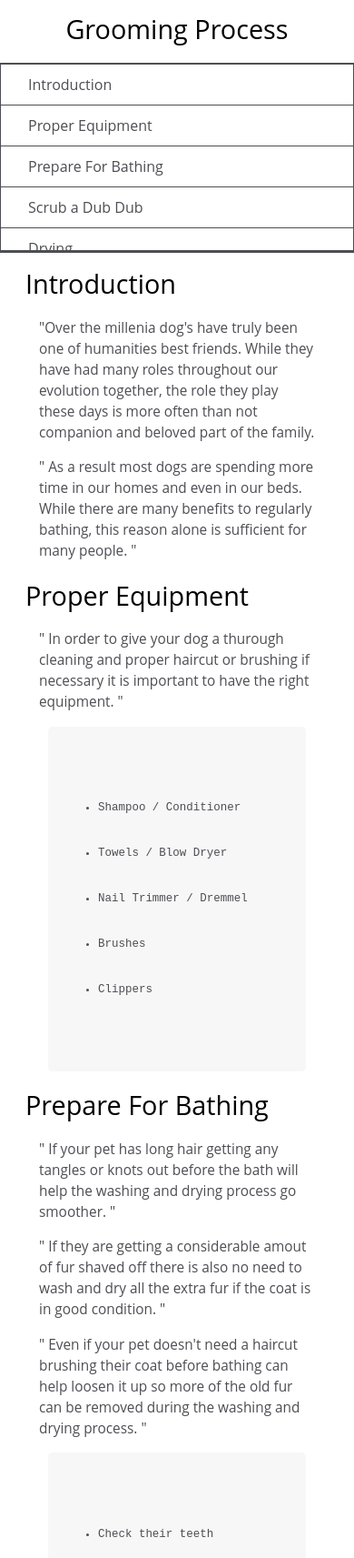
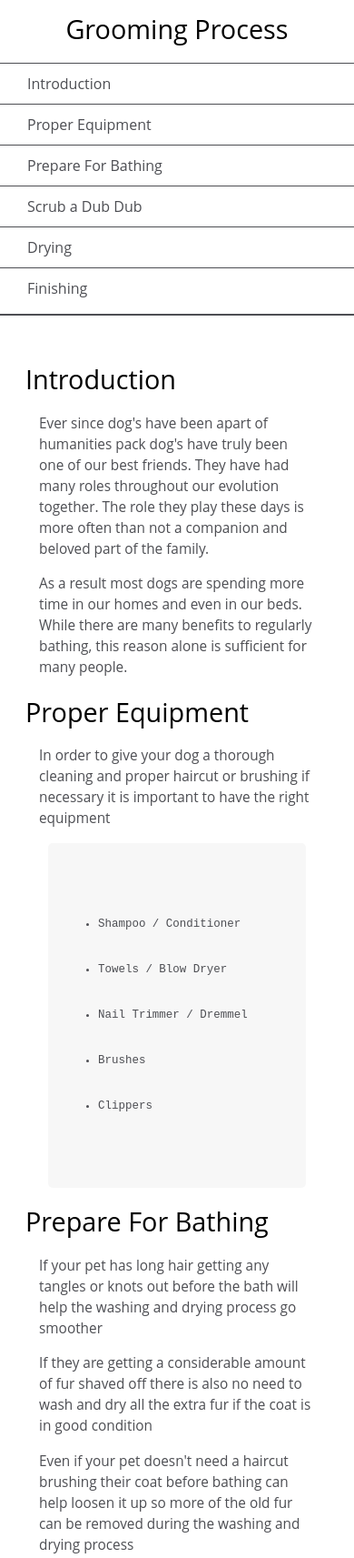
Before and after one commit to Matthew-Antonious/technicalPage, a plain HTML site: page index.html in a window 390 px wide. Shown: the top 1713 px of the page at 91% size. Drawn offline with Linux system fonts and the light colour scheme.

Commit message:
took away navbar scroll on small screens

```diff
--- a/index.html
+++ b/index.html
@@ -10,7 +10,7 @@
   <body>
     <nav id='navbar'>
       <header>Grooming Process</header>
-      <ul>
+      <ul class="navbar-ul">
         <li>
           <a class='nav-link' href='#Introduction'>Introduction</a>
         </li>
@@ -27,7 +27,7 @@
           <a class='nav-link' href='#Drying'>Drying</a>
         </li>
         <li>
-          <a class='nav-link' href='#Finishing'>Finisihing</a>
+          <a class='nav-link' href='#Finishing'>Finishing</a>
         </li>
       </ul>
     </nav>
@@ -36,8 +36,10 @@
         <header>Introduction</header>
         <article>
           <p>
-            "Over the millenia dog's have truly been one of humanities best friends. While they have had many roles throughout our evolution together, the role they play these days is more often than not companion and beloved part of the family. </p>
-        <p>" As a result most dogs are spending more time in our homes and even in our beds. While there are many benefits to regularly bathing, this reason alone is sufficient for many people. "
+            Ever since dog's have been apart of humanities pack dog's have truly been one of our best friends. They have had many roles throughout our evolution together. The role they play these days is more often than not a companion and beloved part of the family.
+          </p>
+          <p>
+            As a result most dogs are spending more time in our homes and even in our beds. While there are many benefits to regularly bathing, this reason alone is sufficient for many people.
           </p>
         </article>
         </section>
@@ -45,7 +47,7 @@
         <header>Proper Equipment</header>
         <article>
           <p>
-            " In order to give your dog a thurough cleaning and proper haircut or brushing if necessary it is important to have the right equipment. "
+            In order to give your dog a thorough cleaning and proper haircut or brushing if necessary it is important to have the right equipment
           </p>
           <code>
             <ul>
@@ -62,10 +64,14 @@
         <header>Prepare For Bathing</header>
         <article>
           <p>
-            " If your pet has long hair getting any tangles or knots out before the bath will help the washing and drying process go smoother. "
+            If your pet has long hair getting any tangles or knots out before the bath will help the washing and drying process go smoother
           </p>
-          <p>" If they are getting a considerable amout of fur shaved off there is also no need to wash and dry all the extra fur if the coat is in good condition. "</p>
-          <p>" Even if your pet doesn't need a haircut brushing their coat before bathing can help loosen it up so more of the old fur can be removed during the washing and drying process. "</p>
+          <p>
+            If they are getting a considerable amount of fur shaved off there is also no need to wash and dry all the extra fur if the coat is in good condition
+          </p>
+          <p>
+            Even if your pet doesn't need a haircut brushing their coat before bathing can help loosen it up so more of the old fur can be removed during the washing and drying process
+          </p>
           <code>
           <ul>
             <li>Check their teeth</li>
@@ -80,19 +86,17 @@
         <header>Scrub a Dub Dub</header>
         <article>
           <p>
-            " Once your pet has been prepped it is time for the bath. Before applying shampoo and conditioner make sure that their coat is wet all the way through. This will help ensure that the cleaning products are not over used and are able to do their best for your pets coat. "
+            Once your pet has been prepped it is time for the bath. Before applying shampoo and conditioner make sure that their coat is wet all the way through. This will help ensure that the cleaning products are not over used and are able to do their best for your pets coat.
           </p>
-          <p>
-            " Here are a few tips to assist bath time "
-          </p>
+          <h4>Bathing Tips</h4>
           <code>
           <ul>
             <li>clean their ears</li>
             <li>Use an appropriate Shampoo / Conditioner</li>
-            <li> Let them sit on the coat as long as necessary</li>
+            <li>Let them sit on the coat as long as necessary</li>
             <li>Use a Rubber Scrub Brush (e.g.Zoom Groom)</li>
             <li>Rinse All Products Thoroughly</li>
-            </ul>
+          </ul>
           </code>
         </article>
         </section>
@@ -100,16 +104,17 @@
         <header>Drying</header>
         <article>
           <p>
-            " Once your pet has been cleaned it is time to dry! At this point most pups will help you out with a good shake so take cover. After a good shake use a towel or two to get the majority of the water off.  "
+            Once your pet has been cleaned it is time to dry! At this point most pups will help you out with a good shake so take cover. After a good shake use a towel or two to get the majority of the water off.
           </p>
-          <p>" If your furry friend doesn't require any additional work you can let them air dry at this point. However in my professional experience that is rarely recommended. Most dog washes provide high powered dryers that make the drying process much faster and also help remove more loose fur. "
+          <p>
+            If your furry friend doesn't require any additional work you can let them air dry at this point. However in my professional experience that is rarely recommended. Most dog washes provide high powered dryers that make the drying process much faster and also help remove more loose fur.
           </p>
           <h4>Drying Tips</h4>
           <code>
           <ul>
             <li>Use the Towel and Blow Dryer Together</li>
-            <li>Don't point the dryer in their face or ears.</li>
-            <li>If the dog doesn't like the dryer try covering their head with a towel so it's not as loud.</li>
+            <li>Don't point the dryer in their face or ears</li>
+            <li>If the dog doesn't like the dryer try covering their head with a towel so it's not as loud</li>
             <li>Covering their head can also help if they try to bite the dryer</li>
           </ul>
           </code>
@@ -119,9 +124,10 @@
         <header>Finishing</header>
         <article>
           <p>
-               Congratulations you have a clean dry furry friend!
+            Congratulations you have a clean dry furry friend!
           </p>
-          <p> Now its time to brush out any access fur if they are shedding. Clip their hair if they need a haircut. Trim their nails if they are getting long.
+          <p>
+            Now its time to brush out any access fur if they are shedding. Clip their hair if they need a haircut. Trim their nails if they are getting long.
           </p>
           <code>
           <ul>
--- a/styles.css
+++ b/styles.css
@@ -31,22 +31,6 @@ nav {
   display: block;
 }
 
-@media only screen and (max-width: 815px) {
-#navbar {
-    background-color: white;
-    position: absolute;
-    top: 0;
-    padding: 0;
-    margin: 0;
-    width: 100%;
-    max-height: 275px;
-    border: none;
-    z-index: 1;
-    border-bottom: 2px solid;
-
-}
-}
-
 header {
   color: black;
   margin: 10px;
@@ -60,17 +44,21 @@ header {
 }
 
 #navbar ul {
-  height: 88%;
+  height: fill;
   padding: 0;
   overflow-y: auto;
-  overflow-x: hidden;
+  overflow-x: auto;
 }
-@media only screen and (max-width: 815px) {
-#navbar ul {
+/*
+Moved all the media queries into one media query at the bottom
+@media only screen and (max-width: 815px) {  */
+
+  /* #navbar ul {
     border: 1px solid;
     height: 207px;
-}
-}
+    min-height: 350px;
+} */
+/*}*/
 
 ul {
   display: block;
@@ -80,6 +68,7 @@ ul {
   margin-inline-start: 0px;
   margin-inline-end: 0px;
   padding-inline-start: 40px;
+
 }
 
 #navbar li {
@@ -92,7 +81,8 @@ ul {
 
 li {
     display: list-item;
-    text-align: -webkit-match-parent;
+    /* text-align: -webkit-match-parent;
+    text-align: match-parent; */
 }
 
 #navbar a {
@@ -110,13 +100,13 @@ li {
   margin-bottom: 110px;
 }
 
-@media only screen and (max-width: 815px) {
-#main-doc {
+/* @media only screen and (max-width: 815px) { */
+  /* #main-doc {
     position: relative;
     margin-left: 0px;
     margin-top: 270px;
-}
-}
+} */
+/*}*/
 
 #main-doc header {
   text-align: left;
@@ -150,3 +140,32 @@ code {
     margin: 10px;
     border-radius: 5px;
 }
+
+@media only screen and (max-width: 815px) {
+  #navbar {
+      background-color: white;
+      position: absolute;
+      top: 0;
+      padding: 0;
+      margin: 0;
+      width: 100%;
+      height: 345px;
+      border: none;
+      z-index: 1;
+      border-bottom: 2px solid;
+
+  }
+
+  #navbar-ul {
+    border: 1px solid;
+    height: 207px;
+    height: fill;
+    min-height: 100%;
+}
+
+  #main-doc {
+    position: relative;
+    margin-left: 0px;
+    margin-top: 375px;
+}
+}
```
